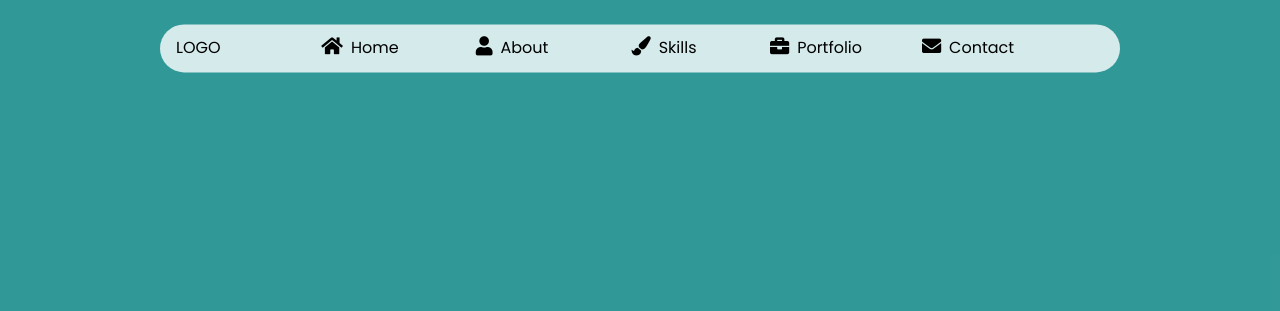
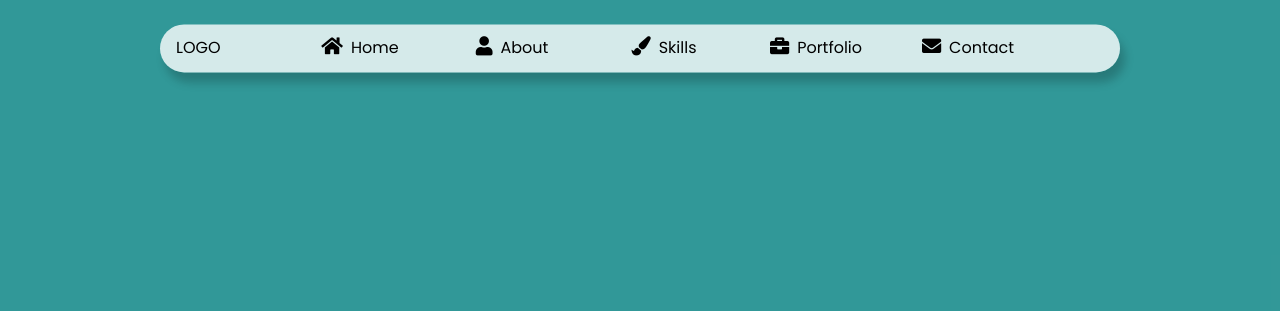
Before and after one commit to avadhutgiri12/Personal-Portfolio, a plain HTML site: page index.html in a window 1280 px wide. Shown: the top 311 px of the page. Drawn offline with Linux system fonts and the light colour scheme.

Commit message:
improve styling

```diff
--- a/style.css
+++ b/style.css
@@ -194,6 +194,7 @@ h2::after {
   right: 50%;
   transform: translate(-50%,30%);
   border-radius: 25px;
+  box-shadow: rgba(0, 0 , 0, 0.2) 5px 10px 10px ;
 }
 
 .navbar ul{
```
